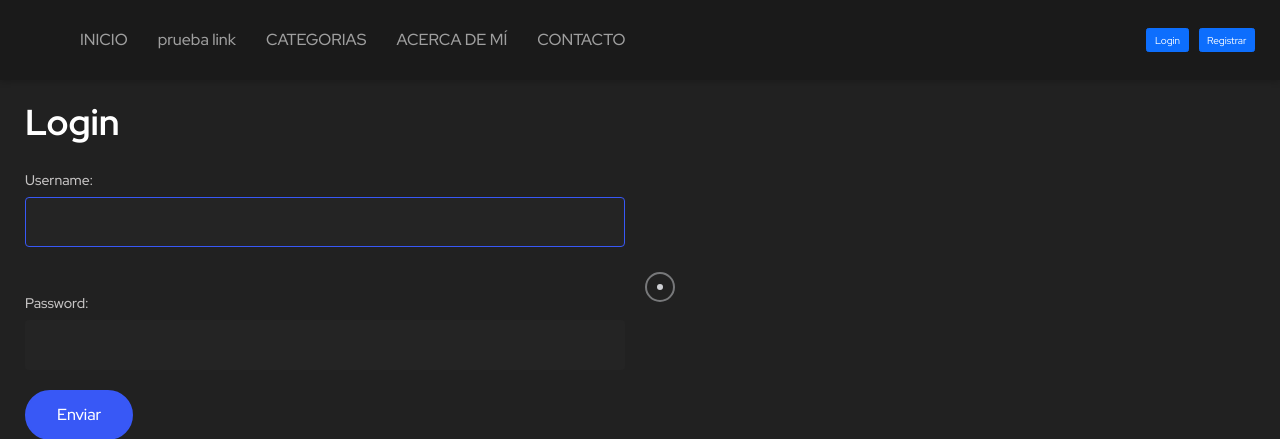
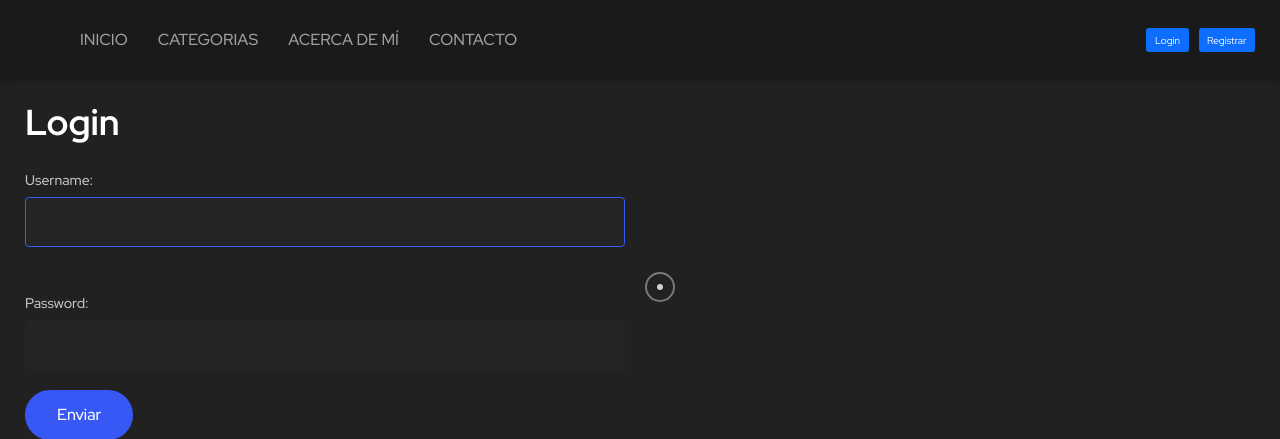
Before and after one commit to git-dcollao/Proyecto_Blog, a Django app: page /UserBlog/login/ in a window 1280 px wide. Shown: the top 439 px of the page. Run offline with Django 4.2, Linux system fonts and the light colour scheme; some libraries are stand-ins or nearby versions; some web fonts are replaced.

Commit message:
mod: quitado link de pruebas

```diff
--- a/ProyectoBlog/templates/base/navigation.html
+++ b/ProyectoBlog/templates/base/navigation.html
@@ -1,7 +1,6 @@
 {% load static%}
 <ul class="mainmenu">
     <li class="menu-item-has-children"><a href="{% url 'AppBlogInicio' %}">INICIO</a></li>
-    <li class="menu-item-has-children"><a href="{% url 'AppBlogEstado' %}">prueba link</a></li>
     <li class="menu-item-has-children"><a href="#">CATEGORIAS</a>
         <ul class="axil-submenu">
             <li>
```
